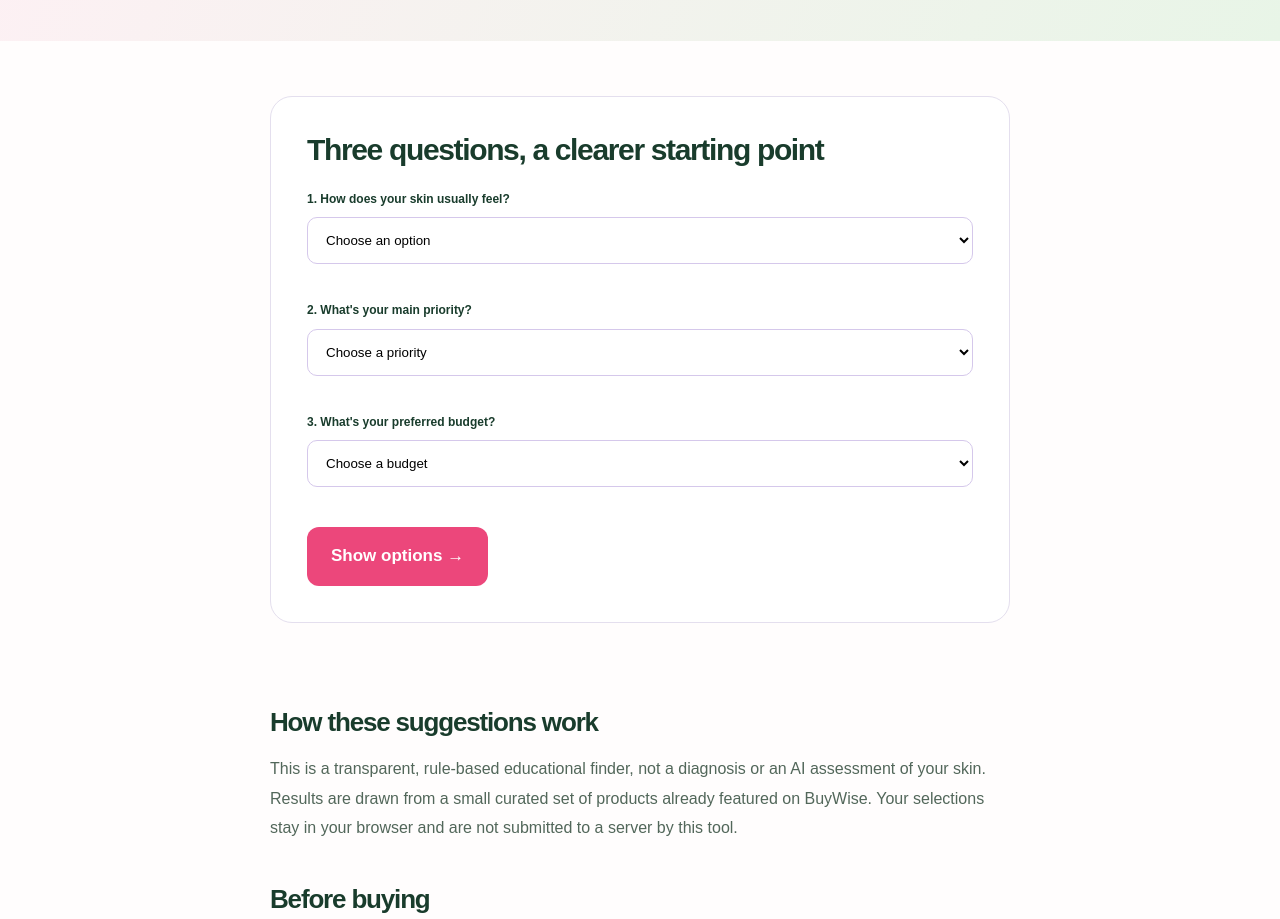
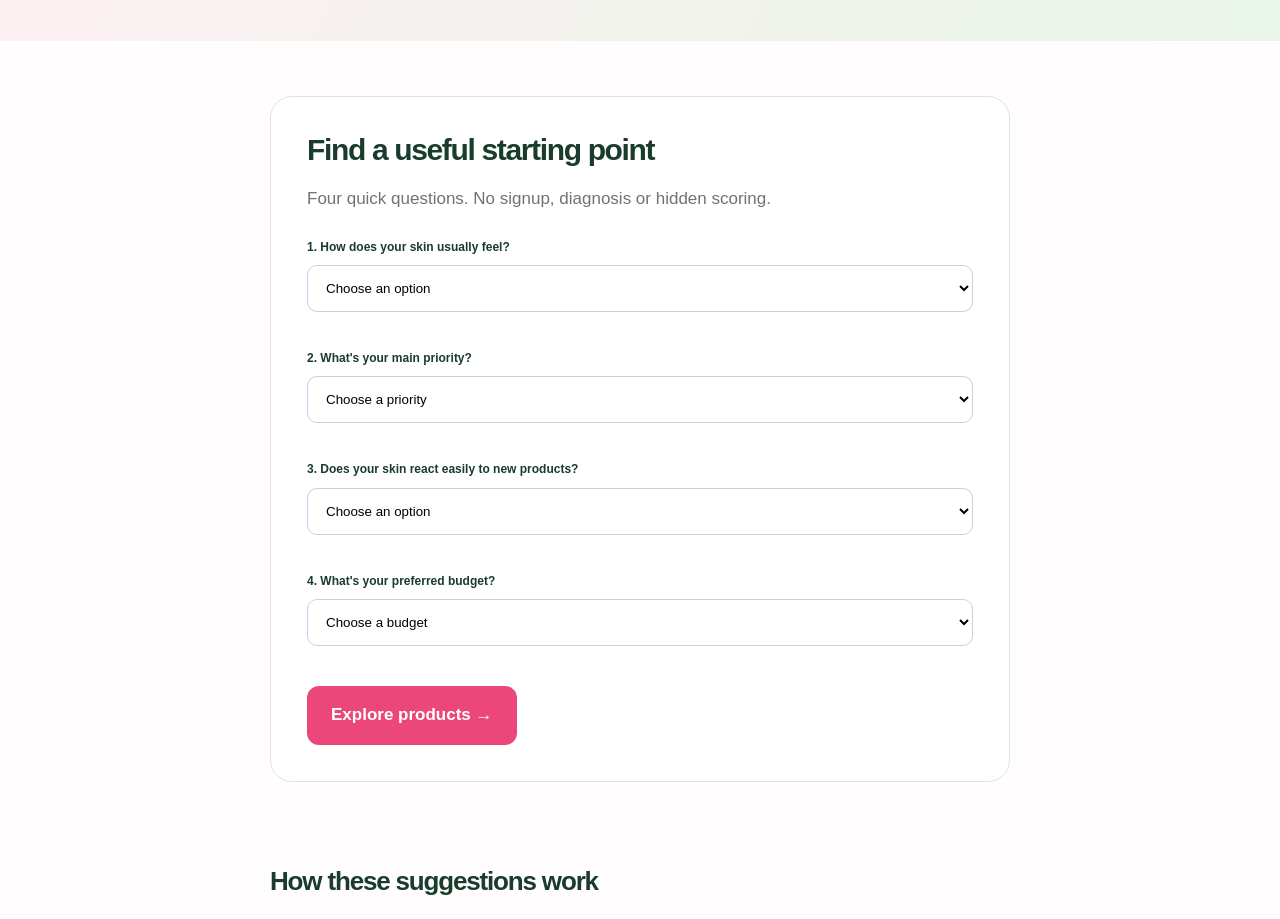
Before and after one commit to GhinwaFAKIH/buywise-ai, a Next.js app in the folder frontend/: page /skincare-finder in a window 1280 px wide. Shown: the part 420-1339 px from the top of the page. Built offline with nearby package versions, Linux system fonts and the light colour scheme.

Commit message:
Expand skincare finder with sensitivity-aware matching and manufacturer sources

```diff
--- a/frontend/app/skincare-finder/SkinFinder.js
+++ b/frontend/app/skincare-finder/SkinFinder.js
@@ -1,25 +1,37 @@
 "use client";
 import {useState} from "react";
 import Link from "next/link";
-const options=[
-{id:"hydration",name:"The Ordinary Hyaluronic Acid 2% + B5",description:"A hydrating serum option for a routine focused on moisture.",guide:"/guides/hyaluronic-acid-serums-guide",reason:"Hydration is your main priority.",cost:"Check retailer price and size",tags:["hydration"],skin:["dry","combination","oily","unsure"]},
-{id:"niacinamide",name:"The Ordinary Niacinamide 10% + Zinc 1%",description:"A niacinamide serum to investigate for oiliness or visible unevenness; a 10% formula may not suit everyone.",guide:"/guides/the-ordinary-niacinamide-10-zinc-1",reason:"Your selected concern may make a niacinamide comparison useful.",cost:"Check retailer price and size",tags:["oiliness","tone"],skin:["oily","combination","unsure"]},
-{id:"moisturizer",name:"CeraVe Moisturizing Cream",description:"A richer moisturizer option to explore when comfort and dryness matter.",guide:"/guides/ceramides-moisturizer-guide",reason:"Moisturizing is a practical starting point for dryness.",cost:"Check retailer price and size",tags:["hydration","comfort"],skin:["dry","combination","unsure"]},
+
+const products=[
+{id:"hyaluronic",name:"The Ordinary Hyaluronic Acid 2% + B5",category:"Hydrating serum",description:"A serum to explore when hydration is the main goal.",guide:"/guides/hyaluronic-acid-serums-guide",source:"https://theordinary.com/fr-fr/acide-hyaluronique-2-b5-serum-100637.html",concerns:["hydration","dehydration"],skin:["dry","combination","oily","unsure"],sensitivity:"general"},
+{id:"cerave",name:"CeraVe Moisturizing Cream",category:"Moisturizer",description:"A richer cream to investigate for dryness and skin comfort.",guide:"/guides/ceramides-moisturizer-guide",source:"https://www.cerave.fr/nos-produits/hydratants/baume-hydratant",concerns:["hydration","comfort","dehydration"],skin:["dry","combination","unsure"],sensitivity:"general"},
+{id:"ordinary-niacinamide",name:"The Ordinary Niacinamide 10% + Zinc 1%",category:"Niacinamide serum",description:"A concentrated niacinamide formula; check tolerance and the current ingredient list.",guide:"/guides/the-ordinary-niacinamide-10-zinc-1",source:"https://theordinary.com/fr-fr/niacinamide-10-zinc-1-serum-100436.html",concerns:["oiliness","tone"],skin:["oily","combination","unsure"],sensitivity:"strong"},
+{id:"inkey-niacinamide",name:"The INKEY List Niacinamide Serum",category:"Niacinamide serum",description:"Another niacinamide option to compare for formula details and personal preference.",guide:"/guides/the-ordinary-vs-inkey-list-niacinamide",source:"https://www.theinkeylist.com/products/niacinamide-serum",concerns:["oiliness","tone"],skin:["oily","combination","unsure"],sensitivity:"strong"},
+{id:"geek-bbomb",name:"Geek & Gorgeous B-Bomb",category:"Niacinamide serum",description:"A further niacinamide comparison option; review the manufacturer's current formula.",guide:"/guides/geek-and-gorgeous-b-bomb-vs-ordinary",source:"https://www.geekandgorgeous.fr/products/b-bomb",concerns:["oiliness","tone"],skin:["oily","combination","unsure"],sensitivity:"strong"}
 ];
+const concerns=[["hydration","More moisture"],["dehydration","Dehydrated-looking skin"],["oiliness","Oiliness / shine"],["tone","Uneven-looking tone"],["comfort","Dryness / comfort"]];
+const fieldStyle={padding:14,borderRadius:10,border:"1px solid #d5c8eb",background:"white",width:"100%"};
 export default function SkinFinder(){
-const [skin,setSkin]=useState(""),[concern,setConcern]=useState(""),[budget,setBudget]=useState(""),[show,setShow]=useState(false);
-const results=options.map(p=>({...p,score:(p.tags.includes(concern)?4:0)+(p.skin.includes(skin)?2:0)+(p.id==="moisturizer"&&skin==="dry"?2:0)})).sort((a,b)=>b.score-a.score).filter(p=>p.score>0).slice(0,3);
+const [skin,setSkin]=useState(""),[concern,setConcern]=useState(""),[budget,setBudget]=useState(""),[sensitive,setSensitive]=useState(""),[show,setShow]=useState(false);
+const ranked=products.map((p,index)=>({ ...p,index,score:(p.concerns.includes(concern)?6:0)+(p.skin.includes(skin)?2:0)+(p.id==="cerave"&&skin==="dry"?2:0)-(sensitive==="yes"&&p.sensitivity==="strong"?10:0)})).filter(p=>p.score>=6).sort((a,b)=>b.score-a.score||a.index-b.index).slice(0,3);
+function reset(){setSkin("");setConcern("");setBudget("");setSensitive("");setShow(false);}
 return <section className="guideArticle" aria-label="Skincare finder questionnaire"><div style={{background:"#fff",border:"1px solid #e4dfee",borderRadius:22,padding:"clamp(18px,4vw,36px)"}}>
-<h2>Three questions, a clearer starting point</h2>
+<h2>Find a useful starting point</h2><p>Four quick questions. No signup, diagnosis or hidden scoring.</p>
 <form onSubmit={e=>{e.preventDefault();setShow(true);}}>
 <div style={{display:"grid",gap:18,marginTop:22}}>
 <label style={{display:"grid",gap:8,fontWeight:600}}>1. How does your skin usually feel?
-<select required value={skin} onChange={e=>{setSkin(e.target.value);setShow(false)}} style={{padding:14,borderRadius:10,border:"1px solid #d5c8eb",background:"white"}}><option value="">Choose an option</option><option value="dry">Dry or tight</option><option value="oily">Oily or shiny</option><option value="combination">Combination</option><option value="unsure">Not sure / varies</option></select></label>
+<select required value={skin} onChange={e=>{setSkin(e.target.value);setShow(false)}} style={fieldStyle}><option value="">Choose an option</option><option value="dry">Dry or tight</option><option value="oily">Oily or shiny</option><option value="combination">Combination</option><option value="unsure">Not sure / varies</option></select></label>
 <label style={{display:"grid",gap:8,fontWeight:600}}>2. What's your main priority?
-<select required value={concern} onChange={e=>{setConcern(e.target.value);setShow(false)}} style={{padding:14,borderRadius:10,border:"1px solid #d5c8eb",background:"white"}}><option value="">Choose a priority</option><option value="hydration">Hydration</option><option value="oiliness">Oiliness</option><option value="tone">Uneven-looking tone</option><option value="comfort">Dryness and comfort</option></select></label>
-<label style={{display:"grid",gap:8,fontWeight:600}}>3. What's your preferred budget?
-<select required value={budget} onChange={e=>{setBudget(e.target.value);setShow(false)}} style={{padding:14,borderRadius:10,border:"1px solid #d5c8eb",background:"white"}}><option value="">Choose a budget</option><option value="under15">Under €15</option><option value="15to30">€15–€30</option><option value="flexible">Flexible</option></select></label>
-</div><button type="submit" className="primaryButton" style={{marginTop:22}}>Show options →</button></form>
-{show&&<div aria-live="polite" style={{marginTop:28}}><h2>Options to explore</h2><p>These are educational starting points, not verified matches. Your budget preference is noted, but products are not filtered by price because current prices have not been verified.</p>{results.length?results.map((p,i)=><article key={p.id} style={{borderTop:"1px solid #e4dfee",padding:"20px 0"}}><small>OPTION {i+1}</small><h3 style={{marginTop:6}}>{p.name}</h3><p>{p.description}</p><p><strong>Why it appears:</strong> {p.reason}</p><p><strong>Price:</strong> {p.cost}</p><Link href={p.guide}>Read product guide →</Link></article>):<p>No strong match in our small selection. Start with the <Link href="/skin">skincare guide</Link>.</p>}<button type="button" onClick={()=>{setSkin("");setConcern("");setBudget("");setShow(false)}} style={{padding:"10px 16px",border:"1px solid #d5c8eb",borderRadius:10,background:"white"}}>Start again</button></div>}
+<select required value={concern} onChange={e=>{setConcern(e.target.value);setShow(false)}} style={fieldStyle}><option value="">Choose a priority</option>{concerns.map(([value,label])=><option key={value} value={value}>{label}</option>)}</select></label>
+<label style={{display:"grid",gap:8,fontWeight:600}}>3. Does your skin react easily to new products?
+<select required value={sensitive} onChange={e=>{setSensitive(e.target.value);setShow(false)}} style={fieldStyle}><option value="">Choose an option</option><option value="yes">Yes / I prefer a cautious approach</option><option value="no">Not usually</option><option value="unsure">Not sure</option></select></label>
+<label style={{display:"grid",gap:8,fontWeight:600}}>4. What's your preferred budget?
+<select required value={budget} onChange={e=>{setBudget(e.target.value);setShow(false)}} style={fieldStyle}><option value="">Choose a budget</option><option value="under15">Under €15</option><option value="15to30">€15–€30</option><option value="flexible">Flexible</option></select></label>
+</div><button type="submit" className="primaryButton" style={{marginTop:22}}>Explore products →</button></form>
+{show&&<div aria-live="polite" style={{marginTop:28}}><h2>Your skincare starting points</h2><p>These are educational options selected from five products already covered by BuyWise, not clinical recommendations. We prioritize your concern and skin feel. If you report easy reactions, we avoid ranking concentrated niacinamide options. We do not infer that a product is safe for you.</p>
+<p><strong>Your budget:</strong> {budget==="under15"?"Under €15":budget==="15to30"?"€15–€30":"Flexible"}. We cannot confirm which products fit it without verified current retailer prices. Check the exact size, shipping and price before purchasing.</p>
+{ranked.length?ranked.map((p,i)=><article key={p.id} style={{borderTop:"1px solid #e4dfee",padding:"20px 0"}}><small>OPTION {i+1} · {p.category}</small><h3 style={{marginTop:6}}>{p.name}</h3><p>{p.description}</p><p><strong>Why shown:</strong> {p.concerns.includes(concern)?"It relates to your selected priority. ":""}{p.skin.includes(skin)?"It is also an option to investigate for your selected skin feel.":""}</p><p><Link href={p.guide}>Read BuyWise comparison →</Link> · <a href={p.source} target="_blank" rel="noopener noreferrer">Check manufacturer details ↗</a></p></article>):<p>We don't have a confident match in this small catalog for your selections. For reactive skin, consider starting with a simple routine and seeking advice from a qualified professional if irritation persists. Explore our <Link href="/skin">skincare overview</Link>.</p>}
+<p>Compare actual product costs with our <Link href="/calculator">free price-per-ml calculator</Link>. This tool does not store your answers or send them to a server.</p>
+<button type="button" onClick={reset} style={{padding:"10px 16px",border:"1px solid #d5c8eb",borderRadius:10,background:"white"}}>Start again</button></div>}
 </div></section>;
 }
```
